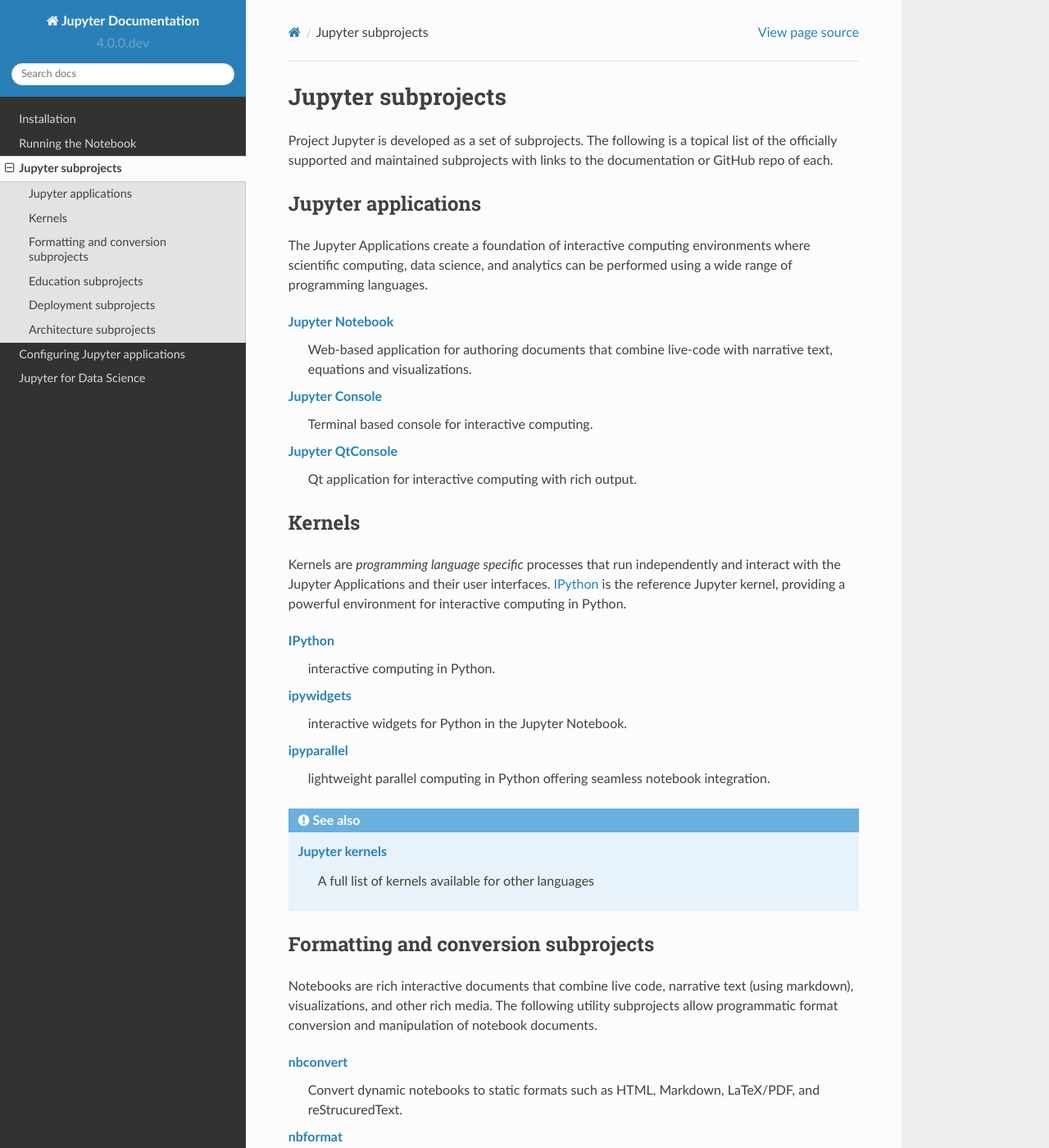
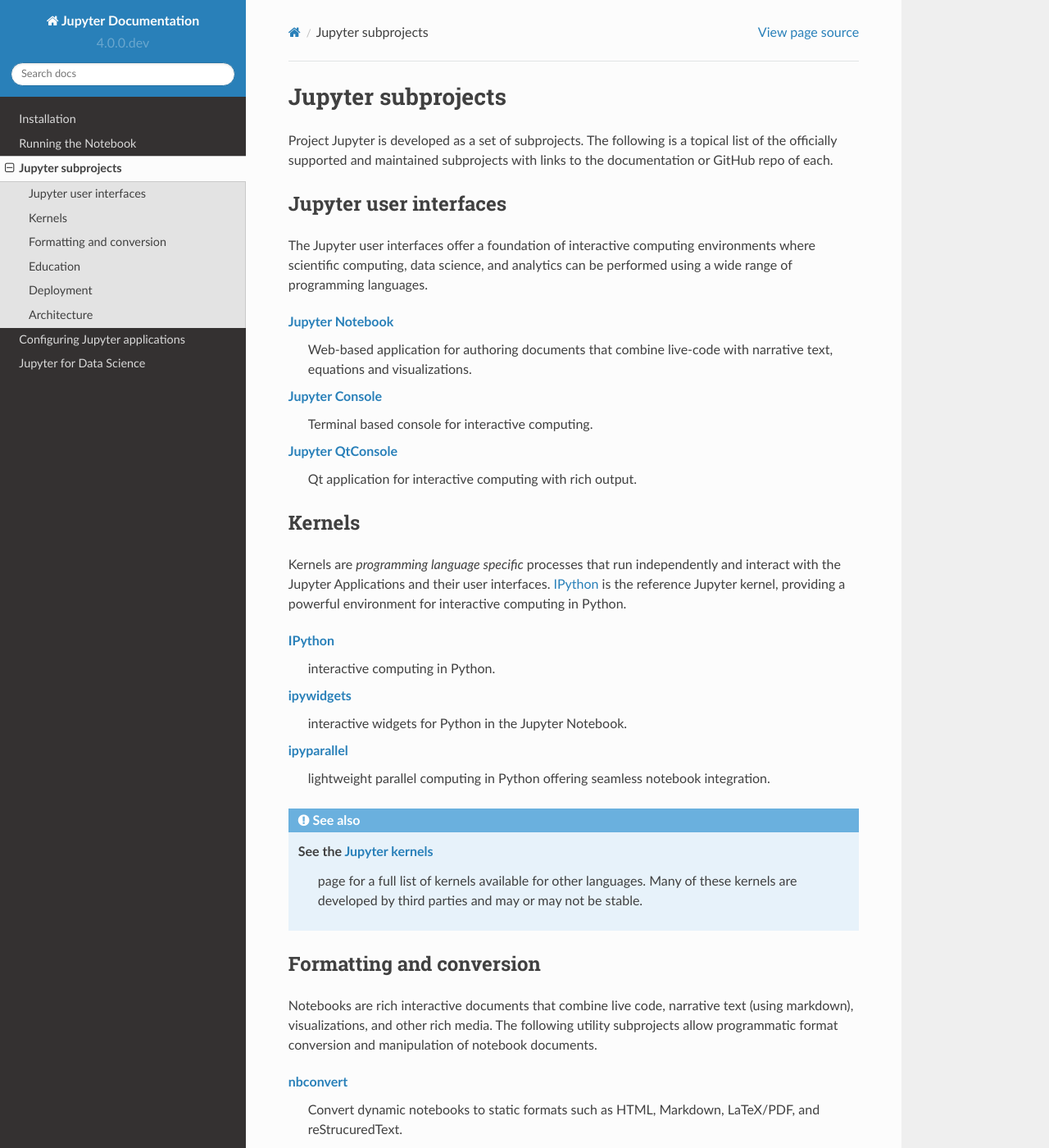
Before and after one commit to jupyter/jupyter, a Sphinx documentation site: the page built from docs/source/subprojects.rst, in a window 1280 px wide and 1400 px high. Shown: the whole window at 82% size. Built offline with Sphinx 7.4.7 and the Read the Docs theme 2.0.0, drawn with Linux system fonts in a browser that asks for light colours; pages that are not in the unit, such as notebooks, are missing from menus; some of the changed text lies outside the part shown.

Commit message:
Changes to address review comments.

```diff
--- a/docs/source/index.rst
+++ b/docs/source/index.rst
@@ -6,7 +6,7 @@
 =====================
 
 The Jupyter Notebook is a web application for interactive data science and
-scientific computing. Using Jupyter Notebook, users can author engaging
+scientific computing. Using the Jupyter Notebook, you can author engaging
 documents that combine live-code with narrative text, equations, images, video,
 and visualizations. By encoding a complete and reproducible record of a
 computation, the documents can be shared with others on GitHub, Dropbox, and
--- a/docs/source/subprojects.rst
+++ b/docs/source/subprojects.rst
@@ -5,17 +5,19 @@
 Jupyter subprojects
 ===================
 
-Project Jupyter is developed as a set of subprojects. The following is a topical list of the
-officially supported and maintained subprojects with links to the documentation or GitHub repo of
-each.
+Project Jupyter is developed as a set of subprojects. The following is a topical
+list of the officially supported and maintained subprojects with links to the
+documentation or GitHub repo of each.
 
 
-Jupyter applications
---------------------
 
-The Jupyter Applications create a foundation of interactive computing environments
-where scientific computing, data science, and analytics can be performed using
-a wide range of programming languages.
+Jupyter user interfaces
+-----------------------
+
+The Jupyter user interfaces offer a foundation of interactive computing
+environments where scientific computing, data science, and analytics can be
+performed using a wide range of programming languages.
+
 
 .. glossary::
 
@@ -51,12 +53,13 @@
 
 .. seealso::
 
-   `Jupyter kernels <https://github.com/ipython/ipython/wiki/IPython-kernels-for-other-languages>`_
-      A full list of kernels available for other languages
+   See the `Jupyter kernels <https://github.com/ipython/ipython/wiki/IPython-kernels-for-other-languages>`_
+      page for a full list of kernels available for other languages. Many of
+      these kernels are developed by third parties and may or may not be stable.
 
 
-Formatting and conversion subprojects
--------------------------------------
+Formatting and conversion
+-------------------------
 
 Notebooks are rich interactive documents that combine live code, narrative text
 (using markdown), visualizations, and other rich media. The following utility
@@ -72,8 +75,8 @@
         Work with notebook documents programmatically.
 
 
-Education subprojects
----------------------
+Education
+---------
 
 Jupyter Notebooks offer exciting and creative possibilities in education. The
 following subprojects are focused on supporting the use of Jupyter Notebook in
@@ -86,8 +89,8 @@
         assignments.
 
 
-Deployment subprojects
-----------------------
+Deployment
+----------
 
 To serve a variety of users and use cases, these subprojects are being
 developed to support notebook deployment in various contexts, including
@@ -118,8 +121,8 @@
         Stacks of Jupyter applications and kernels as Docker containers.
 
 
-Architecture subprojects
-------------------------
+Architecture
+------------
 
 The following projects are lower level utilities used to build custom
 applications with the Jupyter architecture.
```
Also changed, not shown: docs/source/install.rst (+18 -13 lines), docs/source/running.rst (+3 -7 lines).
